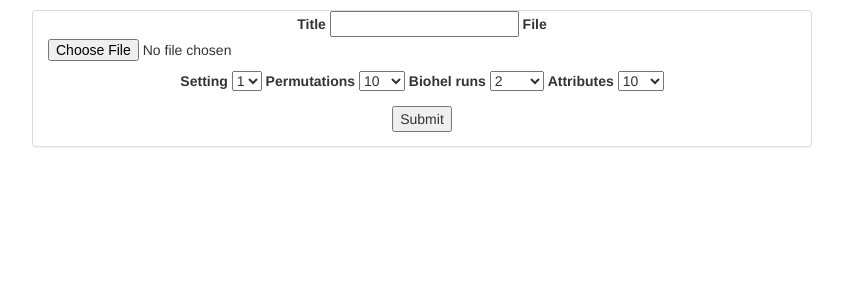
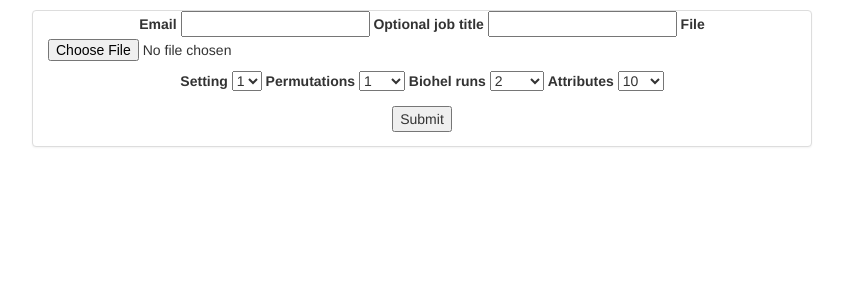
Before and after one commit to Jungalist/funel, a Django app: page /upload/ in a window 1280 px wide. Shown: the part 168-468 px from the top of the page, without its empty margins (218-1061 px from the left). Run offline with Django 3.2, Linux system fonts and the light colour scheme; some libraries are stand-ins or nearby versions.

Commit message:
Fixed hardcoded author id's, email in upload form and getting 111 err for sending email

```diff
--- a/d3/models.py
+++ b/d3/models.py
@@ -19,8 +19,8 @@ class Graph(models.Model):
 
     #Methods here to generate json and graph
     def calculate_positions(self, author, result):
-        pos = convertigraph(str(result), str(author) + str(self.assoc_job_id))
-        subprocess.check_call(["/usr/bin/python", "/home/seb/project/funel/d3/scripts/generate.py", pos, str(self.assoc_job_id)])
+        pos = convertigraph(str(result), str(author) + '_' + str(self.assoc_job_id))
+        subprocess.check_call(["/usr/bin/python", "/home/seb/project/funel/d3/scripts/generate.py", pos, str(author), str(self.assoc_job_id)])
         #TODO fix the hardcoded 1, make sure names are consistent
-        self.positions = "/home/seb/project/funel/media/graph/1" + str(self.assoc_job_id) + "/positions.json"
+        self.positions = "/home/seb/project/funel/media/graph/" + str(author) + '_' + str(self.assoc_job_id) + "/positions.json"
         #setattr(self, str(self.positions), "/home/seb/project/funel/media/graph/1" + str(self.assoc_job_id) + "/positions.json")
--- a/d3/scripts/generate.py
+++ b/d3/scripts/generate.py
@@ -2,7 +2,8 @@ import igraph
 import sys, ast
 
 pos = sys.argv[1]
-id = sys.argv[2]
+user = sys.argv[2]
+id = sys.argv[3]
 
 links = []
 names = []
@@ -31,7 +32,7 @@ eigenvector_centrality = g.eigenvector_centrality()
 betweeness = g.betweenness()
 
 #extract coordinates and write them to json TODO hardcoded 1
-pospath = "/home/seb/project/funel/media/graph/1" + str(id) + "/positions.json"
+pospath = "/home/seb/project/funel/media/graph/"+ str(user) + '_' + str(id) + "/positions.json"
 with open(pospath, 'w+') as f:
     f.write('{"positions": [')
 
--- a/mysite/settings.py
+++ b/mysite/settings.py
@@ -34,7 +34,7 @@ INSTALLED_APPS = (
     'widget_tweaks',
     'kombu.transport.django',
     'd3',
-    'newuser'
+    'newuser',
 )
 
 
--- a/newuser/views.py
+++ b/newuser/views.py
@@ -35,6 +35,7 @@ def profile(request):
 
 #from django.contrib.auth import login
 #if logged in, log out or check cookie and login if same user maybe prompt with last seen date
+#your job is ready - resend link but if the user has visited before they stay logged in - set timeout to 100years
 def email_login(request, token):
     user = EmailUser.objects.get(token=token)
     user.backend = 'django.contrib.auth.backends.ModelBackend'
--- a/upload/forms.py
+++ b/upload/forms.py
@@ -3,10 +3,15 @@ from django import forms
 from .models import Upload
 
 class UploadFileForm(forms.ModelForm):
-
+    email = forms.EmailField(label="Email", max_length=50)
+    title = forms.CharField(label="Optional job title", required=False, max_length=50)
     class Meta:
         model = Upload
-        fields = ('title', 'file', 'setting', 'permutations', 'biohel_runs', 'attributes')
+        fields = ('file', 'setting', 'permutations', 'biohel_runs', 'attributes')
+
+
+
+
 
 
 #class LoginForm(forms.Form):
--- a/upload/models.py
+++ b/upload/models.py
@@ -16,7 +16,7 @@ class Upload(models.Model):
     )
 
     PERMUTATIONS = (
-        (10, '10'),
+        (1, '1'),
         (15, '15'),
         (50, '50'),
         (100, '100'),
@@ -40,7 +40,7 @@ class Upload(models.Model):
     )
     id = models.UUIDField(primary_key=True, default=uuid.uuid4, editable=False)
     author = models.ForeignKey(settings.AUTH_USER_MODEL, default=1)
-    title = models.CharField(max_length=20)
+    title = models.CharField(max_length=20, blank=True)
 #TODO - change status to be a text field and merge with error
     status = models.BooleanField(default=False)
     error = models.BooleanField(default=False)
@@ -68,6 +68,8 @@ class Upload(models.Model):
     #TODO change id permamently
     def job_done(self):
         self.finish_date = timezone.now()
+        print self
+        print str(self.author.id)
         json_file = convert(self.result.path, str(self.author.id) + str(self.id))
         g = Graph.objects.create(assoc_job_id=self.id, json_data=json_file)
         g.calculate_positions(str(self.author.id), self.result)
--- a/upload/templates/upload/upload_view.html
+++ b/upload/templates/upload/upload_view.html
@@ -23,6 +23,8 @@
         </div>
     {% endif %}
 	<form class="upload" method="post" action="../upload/" enctype="multipart/form-data">{% csrf_token %}
+		<label for="{{ form.email.id_for_label }}">{{ form.email.label }}</label>
+        {{ form.email }}
 		<label for="{{ form.title.id_for_label }}">{{ form.title.label }}</label>
 	        {{ form.title }}
 		<span style="margin:0 auto;"><label for="{{ form.file.id_for_label }}">{{ form.file.label }}</label>
@@ -37,6 +39,7 @@
 		        {{ form.biohel_runs }}
 		     <label for="{{ form.attributes.id_for_label }}">{{ form.attributes.label }}</label>
 		        {{ form.attributes }}
+
 	    </div>
 
 		<!-- <a href="http://82.35.221.203/upload/job/775883c9-ddaa-4951-be69-2ea0e94bed8b/results/">
--- a/upload/views.py
+++ b/upload/views.py
@@ -2,8 +2,7 @@ from django.shortcuts import render
 from django.shortcuts import redirect
 from .forms import UploadFileForm
 from .models import Upload
-
-from django.contrib.auth.models import User
+from newuser.models import EmailUser
 from upload.tasks import runscript
 import os
 from django.conf import settings
@@ -16,13 +15,29 @@ def upload_view(request):
     #add an in.progress var
     #use PK ids to refer to uplaods
         if form.is_valid():
+            email = request.POST['email']
+            user = EmailUser.objects.get(email=email)
             upload = form.save()
+            upload.author.id = user.id
+            #upload.author = user
+            #it gets set correctly here but as soon as it goes to the task, it shows id as 1 again?!
+            print 'form valid view 1: ' + str(upload.author.id)
+            upload.save()
             path = change_name(upload)
-            runscript.delay(upload.pk, (str(upload.author.id) + '_' + str(upload.id)), path, upload.setting, upload.permutations, upload.biohel_runs, upload.attributes)
+            print 'user submitted a job: ' + str(upload.author.id)
+            runscript.delay(upload.id, str(user.id), (str(upload.author.id) + '_' + str(upload.id)), path, upload.setting, upload.permutations, upload.biohel_runs, upload.attributes)
+            print 'form valid view 2: ' + str(upload.author.id)
             return render(request, 'upload/submitted.html', {'title': upload.title, 'link': 'job/' + str(upload.id)})
 
     else:
-        form = UploadFileForm()
+        user = request.user
+        if user.id is not None:
+            form = UploadFileForm(initial={'email': user})
+        else:
+            form = UploadFileForm(initial={'email': ''})
+
+
+        #do some logic to handle new user
 
 
     return render(request, 'upload/upload_view.html', {'form': form})
@@ -34,13 +49,13 @@ def index(request):
 #TODO file extension
 #TODO split into files/classes
 def change_name(u):
+    print 'views.change_name top: ' + str(u.author.id)
     old = u.file.path
-    print "old: " + str(old)
     new = settings.MEDIA_ROOT + '/' + 'experiments' + '/' + str(u.author.id) + '_' + str(u.id) + '.arff'
     os.rename(old, new)
     setattr(u, 'file', new)
     u.save()
-    print "new: " + new
+    print 'views.change_name bottom: ' + str(u.author.id)
     return new
 
 def progress(request, id):
```
Also changed, not shown: newuser/models.py (+1 -10 lines), upload/tasks.py (+15 -2 lines).
